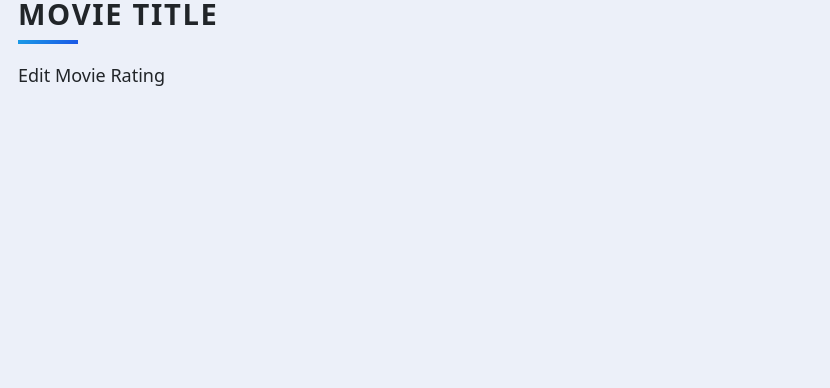
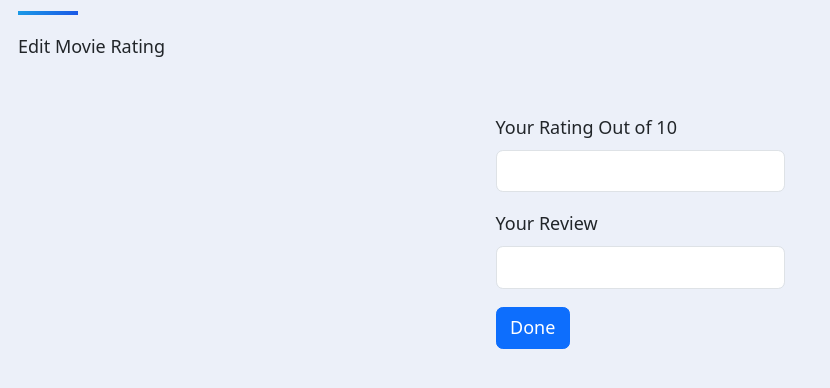
Before and after one commit to albertogueram/Top-Movies, a Flask app: template templates/edit.html in a window 1280 px wide. Shown: the top 388 px of the page, without its empty margins (0-830 px from the left). Run offline with Flask 3, Linux system fonts and the light colour scheme; the template is opened without the code that fills it: values that come from a table or form of the project are taken from there, others are empty; some libraries are stand-ins or nearby versions.

Commit message:
Second commit: Add the edit functionality of the review and rating values

```diff
--- a/main.py
+++ b/main.py
@@ -42,6 +42,12 @@
     db.create_all()
 
 
+class RateMovieForm(FlaskForm):
+    rating = StringField('Your Rating Out of 10')
+    review = StringField('Your Review')
+    submit = SubmitField('Done')
+
+
 @app.route("/")
 def home():
     result = db.session.execute(db.select(Movie).order_by(Movie.ranking))
@@ -49,5 +55,18 @@
     return render_template("index.html", movies=all_movies)
 
 
+@app.route("/edit", methods=["GET", "POST"])
+def edit_movie():
+    form = RateMovieForm()
+    movie_id = request.args.get("id")
+    movie = db.get_or_404(Movie, movie_id)
+    if form.validate_on_submit():
+        movie.rating = float(form.rating.data)
+        movie.review = form.review.data
+        db.session.commit()
+        return redirect(url_for('home'))
+    return render_template('edit.html', movie=movie, form=form)
+
+
 if __name__ == '__main__':
     app.run(debug=True)
--- a/templates/edit.html
+++ b/templates/edit.html
@@ -1,10 +1,12 @@
 {% extends 'base.html' %}
+{% from 'bootstrap5/form.html' import render_form %}
 
 {% block title %}Edit Movies{% endblock %}
 
 {% block content %}
 <div class="content">
-  <h1 class="heading">Movie Title</h1>
+  <h1 class="heading">{{movie.title}}</h1>
     <p class="description">Edit Movie Rating</p>
+      {{ render_form(form, novalidate=True) }}
   </div>
 {% endblock %}
--- a/templates/index.html
+++ b/templates/index.html
@@ -1,5 +1,4 @@
 {% extends 'base.html' %}
-
 {% block title %}My Top 10 Movies{% endblock %}
 
 {% block content %}
@@ -24,7 +23,7 @@
             {{movie.description}}
         </p>
 
-        <a href="#" class="button">Update</a>
+        <a href="{{ url_for('edit_movie', id=movie.id) }}" class="button">Update</a>
         <a href="#" class="button delete-button">Delete</a>
       </div>
     </div>
```
